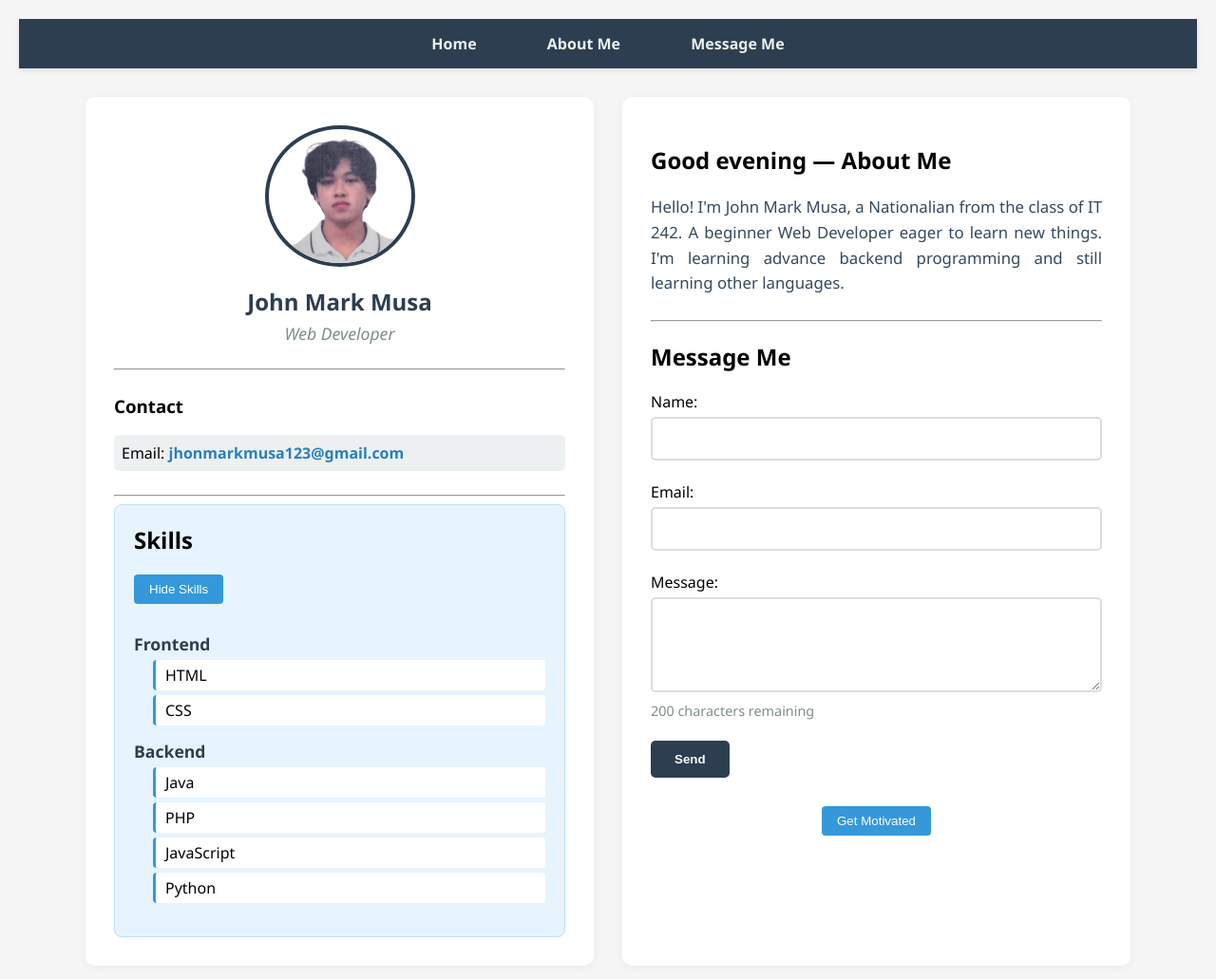
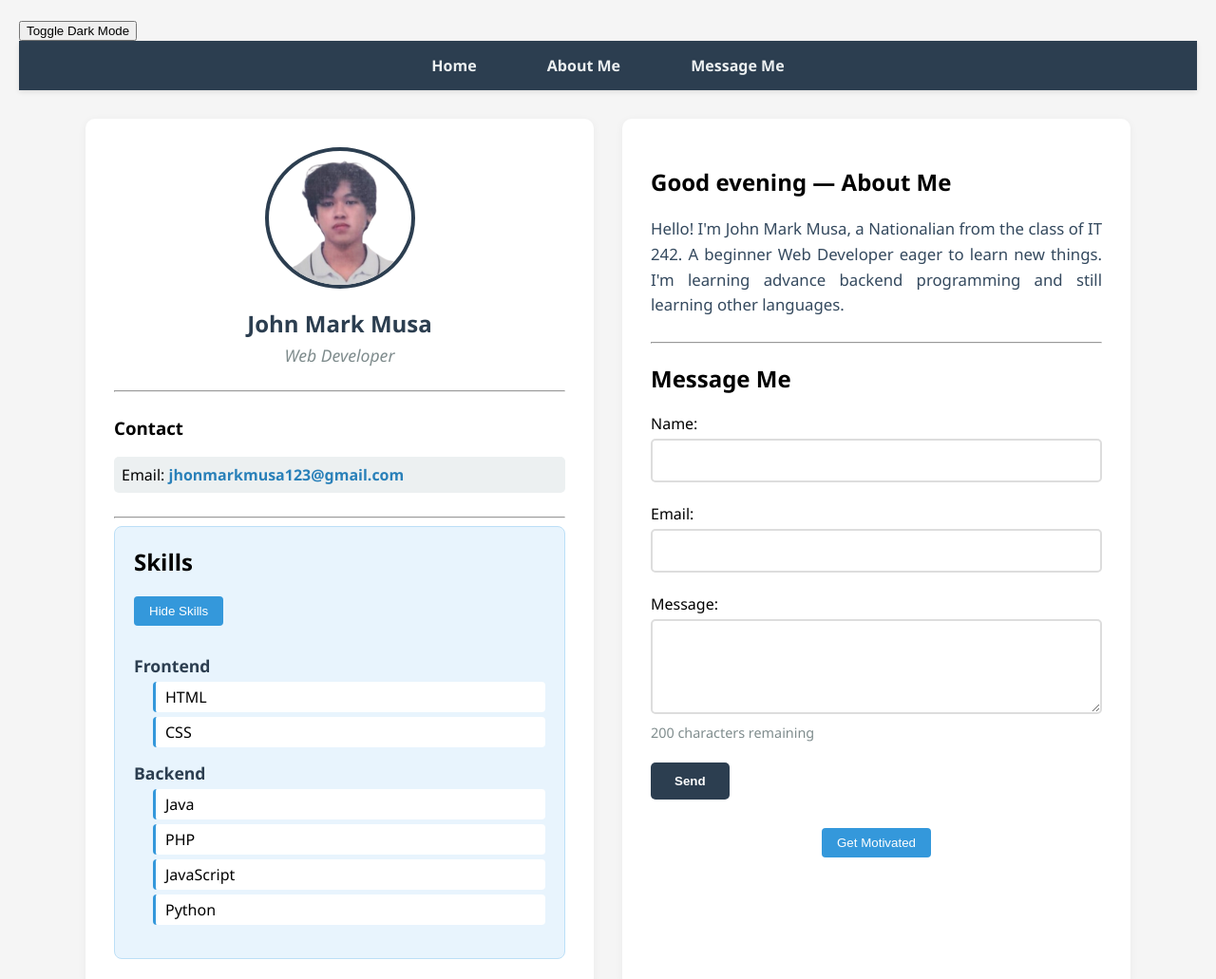
Before and after one commit to MusaIT242/Portfolio, a plain HTML site: page index.html in a window 1280 px wide. Shown: the top 1031 px of the page at 95% size. Drawn offline with Linux system fonts and the light colour scheme.

Commit message:
Update index.html

```diff
--- a/index.html
+++ b/index.html
@@ -6,6 +6,7 @@
     <title>My Profile</title>
     <link rel="stylesheet" href="style.css">
     <script src="script.js" defer></script>
+    <button id="dark-mode-toggle" class="nav-toggle-btn">Toggle Dark Mode</button>
 </head>
 
 <body>
@@ -99,4 +100,5 @@
 </footer>
 
 </body>
+
 </html>
```
